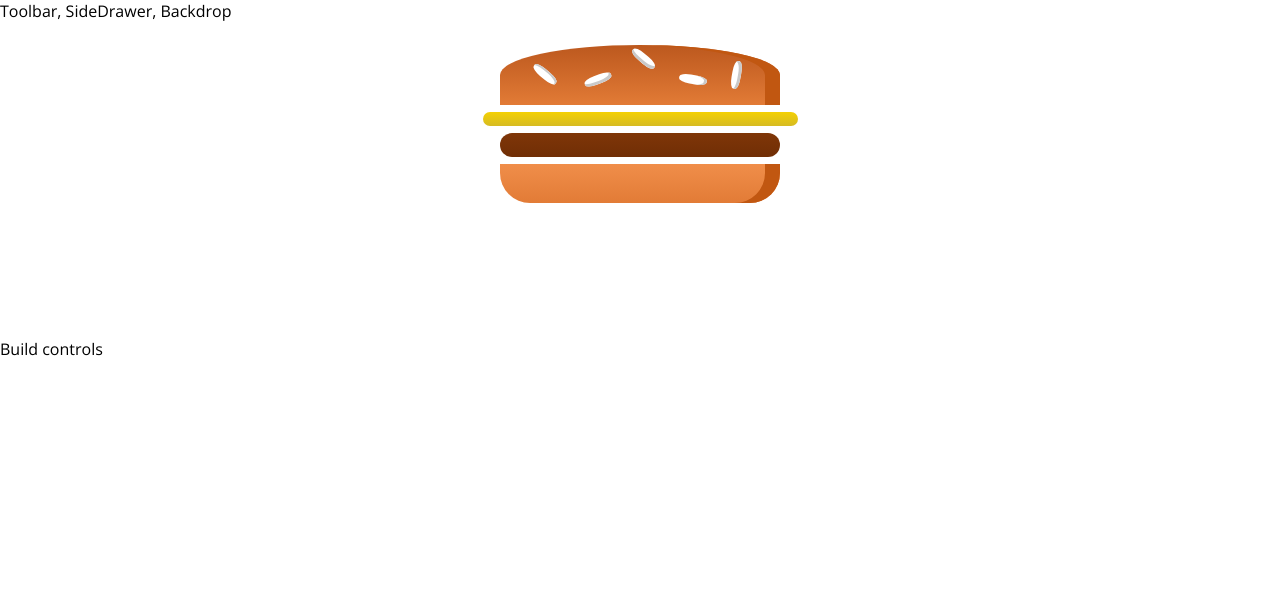
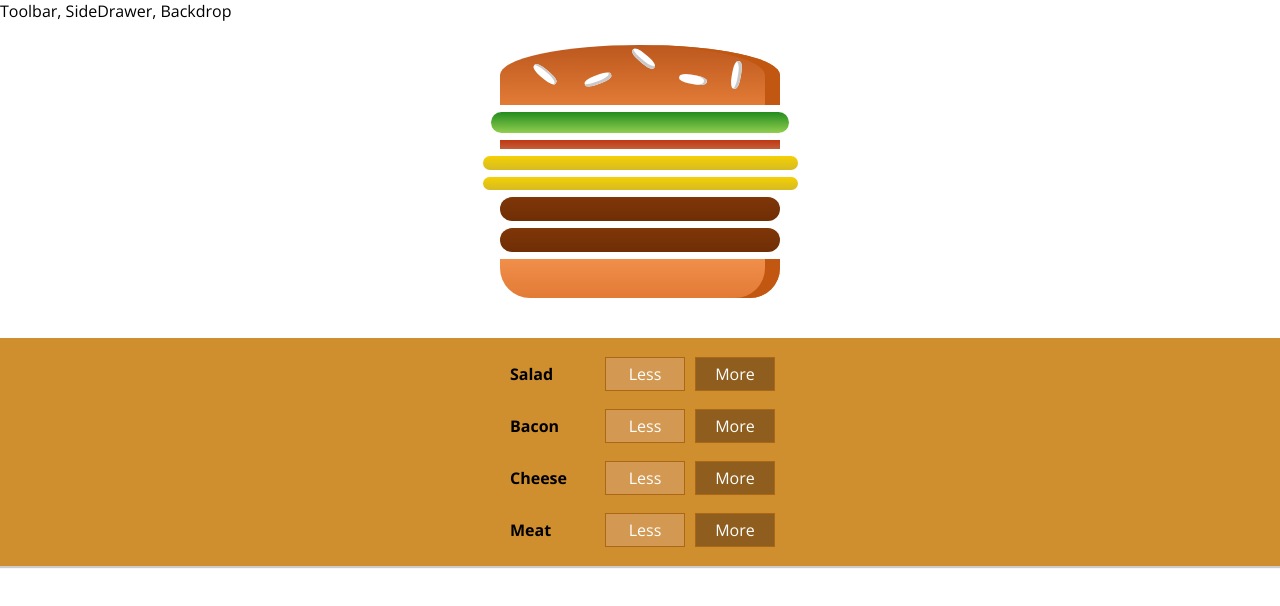
Before and after one commit to ydusaniuk/react-burger-builder, a React app: page / in a window 1280 px wide. Shown: the top 606 px of the page. Built offline with nearby package versions, Linux system fonts and the light colour scheme.

Commit message:
feat(bulder): implemented burger builder

```diff
--- /dev/null
+++ b/src/components/Burger/BuildControls/BuildControl/BuildControl.css
@@ -0,0 +1,56 @@
+.BuildControl {
+    display: flex;
+    justify-content: space-between;
+    align-items: center;
+    margin: 5px 0;
+}
+
+.BuildControl button {
+    display: block;
+    font: inherit;
+    padding: 5px;
+    margin: 0 5px;
+    width: 80px;
+    border: 1px solid #AA6817;
+    cursor: pointer;
+    outline: none;
+}
+
+.BuildControl button:disabled {
+    background-color: #AC9980;
+    border: 1px solid #7E7365;
+    color: #ccc;
+    cursor: default;
+}
+
+.BuildControl button:hover:disabled {
+    background-color: #AC9980;
+    color: #ccc;
+    cursor: not-allowed;
+}
+
+.Label {
+    padding: 10px;
+    font-weight: bold;
+    width: 80px;
+}
+
+.BuildControl .Less {
+    background-color: #D39952;
+    color: white;
+}
+
+.BuildControl .More {
+    background-color: #8F5E1E;
+    color: white;
+}
+
+.BuildControl .Less:hover, .BuildControl .Less:active {
+    background-color: #DAA972;
+    color: white;
+}
+
+.BuildControl .More:hover,.BuildControl .More:active {
+    background-color: #99703F;
+    color: white;
+}
--- /dev/null
+++ b/src/components/Burger/BuildControls/BuildControl/BuildControl.jsx
@@ -0,0 +1,17 @@
+import React from 'react';
+import styles from './BuildControl.css';
+
+export const BuildControl = props => (
+  <div className={styles.BuildControl}>
+    <div className={styles.Label}>{props.label}</div>
+    <button className={styles.Less}
+            onClick={props.lessClicked}
+            disabled={props.disabled}>
+      Less
+    </button>
+    <button className={styles.More}
+            onClick={props.moreClicked}>
+      More
+    </button>
+  </div>
+);
--- /dev/null
+++ b/src/components/Burger/BuildControls/BuildControls.css
@@ -0,0 +1,10 @@
+.BuildControls {
+    width: 100%;
+    background-color: #cf8f2e;
+
+    display: flex;
+    flex-flow: column;
+    align-items: center;
+    box-shadow: 0 2px 1px #ccc;
+    padding: 10px 0;
+}
--- /dev/null
+++ b/src/components/Burger/BuildControls/BuildControls.jsx
@@ -0,0 +1,24 @@
+import React from 'react';
+import styles from './BuildControls.css';
+import { BuildControl } from './BuildControl/BuildControl';
+
+const CONTROLS = [
+  {label: 'Salad', type: 'salad'},
+  {label: 'Bacon', type: 'bacon'},
+  {label: 'Cheese', type: 'cheese'},
+  {label: 'Meat', type: 'meat'},
+];
+
+export const BuildControls = props => (
+  <div className={styles.BuildControls}>
+    {
+      CONTROLS.map(ctrl =>
+        <BuildControl key={ctrl.label}
+                      label={ctrl.label}
+                      disabled={props.disabled[ctrl.type]}
+                      moreClicked={() => props.ingredientAdded(ctrl.type)}
+                      lessClicked={() => props.ingredientRemoved(ctrl.type)}/>
+      )
+    }
+  </div>
+);
--- a/src/components/Burger/Burger.jsx
+++ b/src/components/Burger/Burger.jsx
@@ -3,11 +3,21 @@
 import { BurgerIngredient } from './BurgerIngredient/BurgerIngredient';
 
 export const Burger = props => {
-  return(
+  const ingredients = Object
+    .keys(props.ingredients)
+    .map(key => [...Array(props.ingredients[key])]
+      .map((_, i) => <BurgerIngredient key={key + i} type={key}/>)
+    )
+    .reduce((arr, el) => arr.concat(el), []);
+
+  return (
     <div className={styles.Burger}>
       <BurgerIngredient type='bread-top'/>
-      <BurgerIngredient type='cheese'/>
-      <BurgerIngredient type='meat'/>
+      {
+        ingredients.length > 0
+          ? ingredients
+          : <p>Please start adding ingredients!</p>
+      }
       <BurgerIngredient type='bread-bottom'/>
     </div>
   )
--- a/src/containers/BurgerBuilder/BurgerBuilder.jsx
+++ b/src/containers/BurgerBuilder/BurgerBuilder.jsx
@@ -1,12 +1,66 @@
 import React from 'react';
 import { Burger } from '../../components/Burger/Burger';
+import { BuildControls } from '../../components/Burger/BuildControls/BuildControls';
+
+const INGREDIENT_PRICES = {
+  salad: 0.5,
+  bacon: 0.6,
+  cheese: 0.4,
+  meat: 1.3,
+};
 
 export class BurgerBuilder extends React.Component {
+  state = {
+    ingredients: {
+      salad: 1,
+      bacon: 1,
+      cheese: 2,
+      meat: 2,
+    },
+    totalPrice: 4,
+  };
+
+  addIngredientHandler = type => {
+    this.setState((prevState) => {
+      return {
+        ingredients: {
+          ...prevState.ingredients,
+          [type]: prevState.ingredients[type] + 1,
+        },
+        totalPrice: prevState.totalPrice + INGREDIENT_PRICES[type]
+      }
+    });
+  };
+
+  removeIngredientHandler = type => {
+    if (this.state.ingredients[type] <= 0) return;
+
+    this.setState((prevState) => {
+      return {
+        ingredients: {
+          ...prevState.ingredients,
+          [type]: prevState.ingredients[type] - 1,
+        },
+        totalPrice: prevState.totalPrice - INGREDIENT_PRICES[type]
+      }
+    });
+  };
+
   render() {
+    const disabledInfo = {
+      ...this.state.ingredients
+    };
+
+    for (let key in disabledInfo) {
+      disabledInfo[key] = disabledInfo[key] <= 0;
+    }
+
     return (
       <React.Fragment>
-        <Burger/>
-        <div>Build controls</div>
+        <Burger ingredients={this.state.ingredients}/>
+        <BuildControls ingredientAdded={this.addIngredientHandler}
+                       ingredientRemoved={this.removeIngredientHandler}
+                       disabled={disabledInfo}/>
       </React.Fragment>
     )
   }
```
